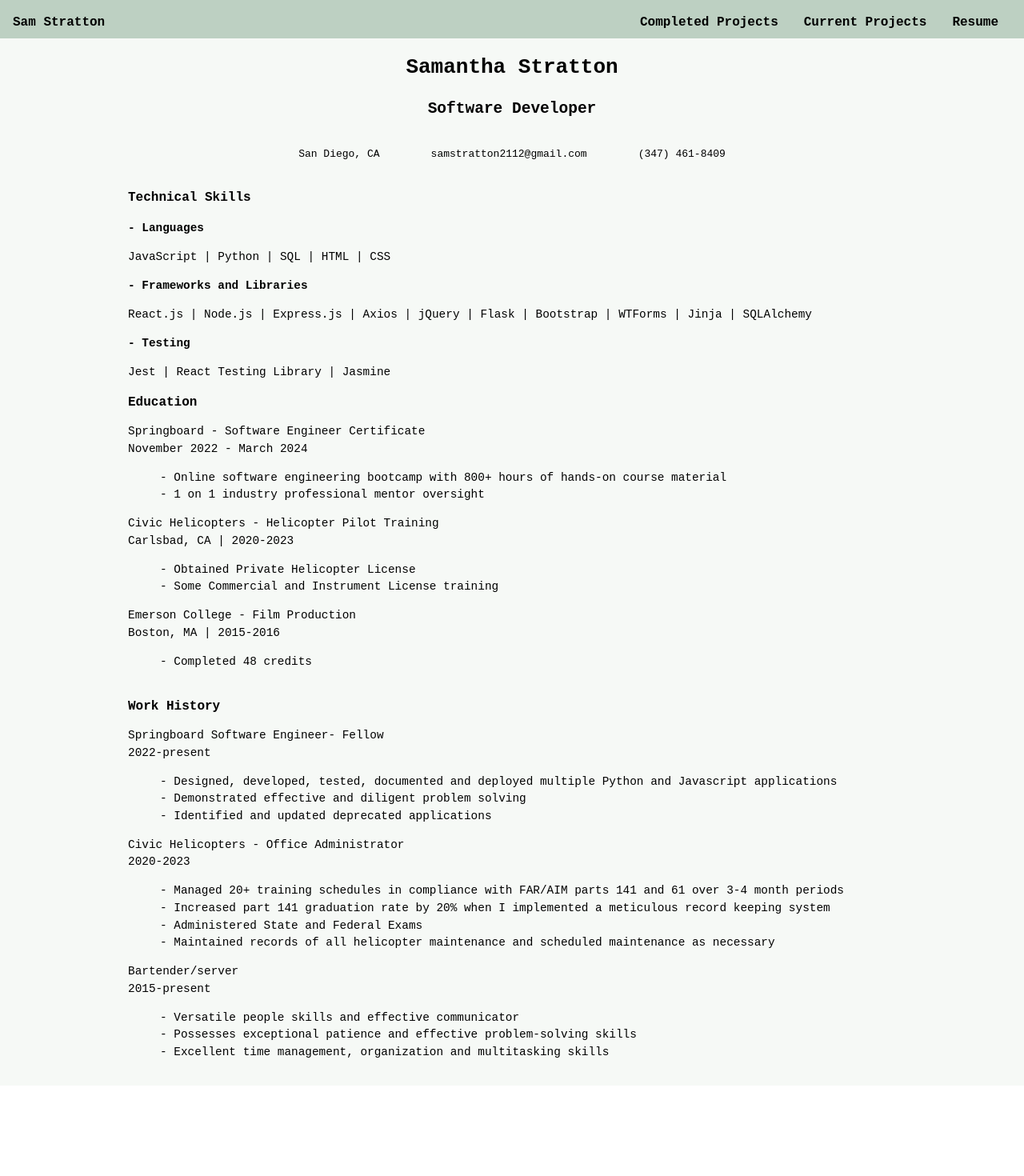
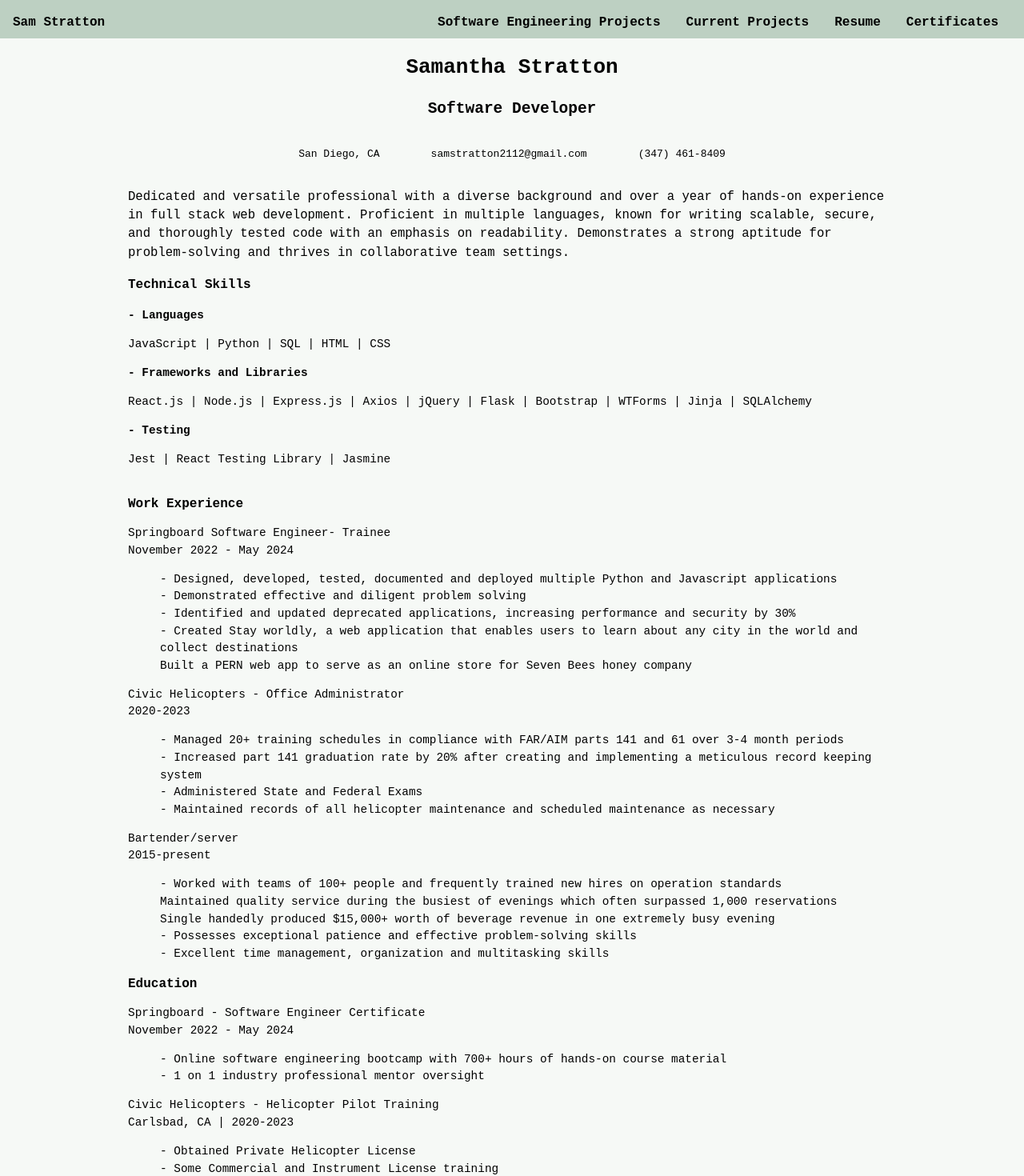
Before and after one commit to SamStratton2112/Portfolio, a React (Create React App) app: page /resume in a window 1280 px wide. Shown: the top 1470 px of the page at 80% size. Before the commit the page ends 1357 px from the top, so only its background shows below. Built offline with nearby package versions, Linux system fonts and the light colour scheme.

Commit message:
update resume

```diff
--- a/src/AllRoutes.js
+++ b/src/AllRoutes.js
@@ -5,6 +5,7 @@ import StayWorldly from './StayWorldly';
 import Resume from './Resume';
 import CurrentProjects from './CurrentProjects';
 import CompleteProjects from './CompleteProjects';
+import Certificates from './Certificates';
 
 const AllRoutes = () =>{
     return(
@@ -16,6 +17,7 @@ const AllRoutes = () =>{
                 <Route path='/projects/complete' element={<CompleteProjects/>}/>
                 <Route path='/projects/current' element={<CurrentProjects/>}/>
                 <Route path='/resume' element={<Resume/>}/>
+                <Route path='/certificates' element={<Certificates/>}/>
                 <Route path='*' element={<Navigate to='/'/>}/>
             </Routes>
         </div>
--- /dev/null
+++ b/src/Certificates.css
@@ -0,0 +1,8 @@
+.img{
+    width: 50vw;
+    height: auto;
+}
+
+.Certificates{
+    text-align: center;
+}
--- /dev/null
+++ b/src/Certificates.js
@@ -0,0 +1,14 @@
+import './Certificates.css'
+import springboard from './static/springboard.png'
+
+const Certificates = () =>{
+    return(
+        <div className="Certificates">
+            <div className="springboard">
+                <img className="img" src={springboard} alt='Springboard Certificate'/>
+            </div>
+        </div>
+    )
+}
+
+export default Certificates;
--- a/src/NavBar.js
+++ b/src/NavBar.js
@@ -7,9 +7,10 @@ const NavBar = () =>{
             <nav className="NavBar">
                 <NavLink className="NavBar-link-home" to="/">Sam Stratton</NavLink>
                 <div className="right NavBar-link">
-                <NavLink className="NavBar-link" to="/projects/complete">Completed Projects</NavLink>
+                <NavLink className="NavBar-link" to="/projects/complete">Software Engineering Projects</NavLink>
                 <NavLink className="NavBar-link" to="/projects/current">Current Projects</NavLink>
                 <NavLink className="NavBar-link" to="/resume">Resume</NavLink>
+                <NavLink className="NavBar-link" to="/certificates">Certificates</NavLink>
                 </div>
             </nav>
         </div>
--- a/src/Resume.css
+++ b/src/Resume.css
@@ -10,6 +10,7 @@ ul{
 }
 
 .Resume-skills{
+    margin-top: 1rem;
     font-size: .9rem;
     text-align: left;
 }
@@ -44,3 +45,7 @@ label{
 .sam-details{
     margin: 3rem;
 }
+.summary{
+    text-align: left;
+    font-size: larger;
+}
--- a/src/Resume.js
+++ b/src/Resume.js
@@ -10,6 +10,9 @@ const Resume = ()=>{
                 <span className="contact">San Diego, CA</span>
                 <span className="contact">samstratton2112@gmail.com</span>
                 <span className="contact">(347) 461-8409</span>
+            </div>
+            <div className='summary'>
+                <span className='summaryMsg'>Dedicated and versatile professional with a diverse background and over a year of hands-on experience in full stack web development. Proficient in multiple languages, known for writing scalable, secure, and thoroughly tested code with an emphasis on readability. Demonstrates a strong aptitude for problem-solving and thrives in collaborative team settings. </span>
             </div>
             </div>
             <div className="Resume-skills">
@@ -29,16 +32,60 @@ const Resume = ()=>{
                     <p id="testing">Jest | React Testing Library | Jasmine</p>
                 </div>
             </div>
+            <div className="work-experience">
+                <span className="title wt">Work Experience</span>
+                <div className="work-experience-job">
+                    <p className="t">
+                    Springboard Software Engineer- Trainee
+                    <br/>
+                    November 2022 - May 2024
+                    </p>
+                    <ul>
+                    <li>- Designed, developed, tested, documented and deployed multiple Python and Javascript applications</li>
+                    <li>- Demonstrated effective and diligent problem solving</li>
+                    <li>- Identified and updated deprecated applications, increasing performance and security by 30%</li>
+                    <li>- Created Stay worldly, a web application that enables users to learn about any city in the world and collect destinations</li>
+                    <li>Built a PERN web app to serve as an online store for Seven Bees honey company</li>
+                    </ul>
+                </div>
+                <div className="work-experience-job">
+                    <p className="t">
+                    Civic Helicopters - Office Administrator
+                    <br/>
+                    2020-2023
+                    </p>
+                    <ul>
+                    <li>- Managed 20+ training schedules in compliance with FAR/AIM parts 141 and 61 over 3-4 month periods</li>
+                    <li>- Increased part 141 graduation rate by 20% after creating and implementing a meticulous record keeping system</li>
+                    <li>- Administered State and Federal Exams</li>
+                    <li>- Maintained records of all helicopter maintenance and scheduled maintenance as necessary</li>
+                    </ul>
+                </div>
+                <div className="work-experience-job">
+                    <p className="t">
+                    Bartender/server
+                    <br/>
+                    2015-present
+                    </p>
+                    <ul>
+                    <li>- Worked with teams of 100+ people and frequently trained new hires on operation standards</li>
+                    <li>Maintained quality service during the busiest of evenings which often surpassed 1,000 reservations</li>
+                    <li>Single handedly produced $15,000+ worth of beverage revenue in one extremely busy evening</li>
+                    <li>- Possesses exceptional patience and effective problem-solving skills</li>
+                    <li>- Excellent time management, organization and multitasking skills</li>
+                    </ul>
+                </div>
+            </div>
             <div className="Resume-Education">
                 <span className="title">Education</span>
                 <div>
                     <p className="t">
                     Springboard - Software Engineer Certificate
                     <br/>
-                    November 2022 - March 2024
+                    November 2022 - May 2024
                     </p>
                     <ul>
-                        <li>- Online software engineering bootcamp with 800+ hours of hands-on course material</li>
+                        <li>- Online software engineering bootcamp with 700+ hours of hands-on course material</li>
                         <li>- 1 on 1 industry professional mentor oversight</li>
                     </ul>
                 </div>
@@ -64,46 +111,6 @@ const Resume = ()=>{
                     </ul>
                 </div>
             </div>
-            <div className="work-experience">
-                <span className="title wt">Work History</span>
-                <div className="work-experience-job">
-                    <p className="t">
-                    Springboard Software Engineer- Fellow
-                    <br/>
-                    2022-present
-                    </p>
-                    <ul>
-                    <li>- Designed, developed, tested, documented and deployed multiple Python and Javascript applications</li>
-                    <li>- Demonstrated effective and diligent problem solving</li>
-                    <li>- Identified and updated deprecated applications</li>
-                    </ul>
-                </div>
-                <div className="work-experience-job">
-                    <p className="t">
-                    Civic Helicopters - Office Administrator
-                    <br/>
-                    2020-2023
-                    </p>
-                    <ul>
-                    <li>- Managed 20+ training schedules in compliance with FAR/AIM parts 141 and 61 over 3-4 month periods</li>
-                    <li>- Increased part 141 graduation rate by 20% when I implemented a meticulous record keeping system</li>
-                    <li>- Administered State and Federal Exams</li>
-                    <li>- Maintained records of all helicopter maintenance and scheduled maintenance as necessary</li>
-                    </ul>
-                </div>
-                <div className="work-experience-job">
-                    <p className="t">
-                    Bartender/server
-                    <br/>
-                    2015-present
-                    </p>
-                    <ul>
-                    <li>- Versatile people skills and effective communicator</li>
-                    <li>- Possesses exceptional patience and effective problem-solving skills</li>
-                    <li>- Excellent time management, organization and multitasking skills</li>
-                    </ul>
-                </div>
-            </div>
         </div>
     )
 }
--- a/src/SevenBees.js
+++ b/src/SevenBees.js
@@ -15,7 +15,7 @@ const SevenBees = ()=>{
                 <p className='p'>
                 Seven Bees Honey - The Hive of E-commerce! This PERN stack web application empowers users to seamlessly browse the Seven Bees honey collection and learn detailed information about each honey and its properties. Users can conveniently purchase honey sets directly through this secure online store.
                 </p>
-                <p>Tech Stack: React.js | Node.js | Express | PostgreSQL | CSS | Bootstrap 5 | HTML</p>
+                <p>Tech Stack: JavaScript | React.js | Node.js | Express | PostgreSQL | CSS | Bootstrap 5 | HTML</p>
             </div>
         </div>
     );
```
Also changed, not shown: src/static/springboard.png (added).
